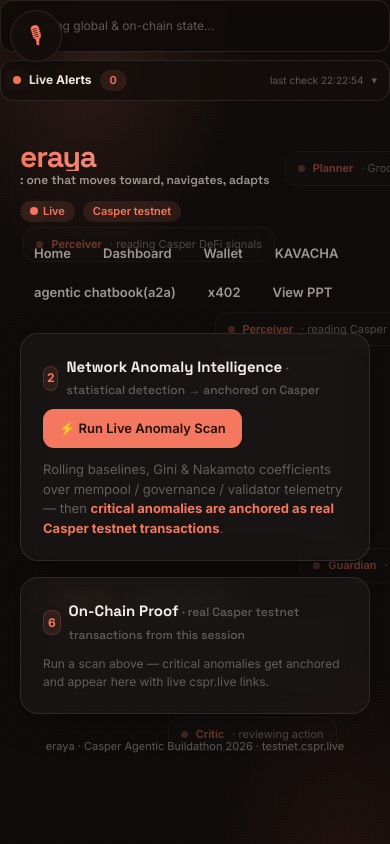
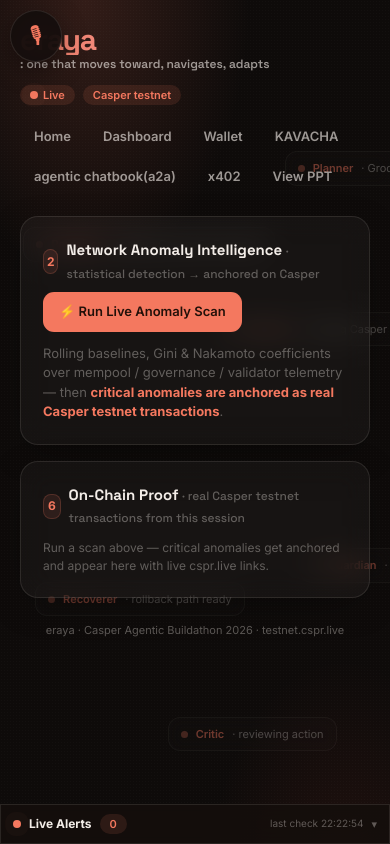
Before and after one commit to martian3062/eraya_microsoft, a Django app: page /demo/anomaly/ in a window 390 px wide. Run offline with Django 5.2, Linux system fonts and the light colour scheme; parts of the project's set-up code (start-up, migrations or seed data) failed here and were passed over; some libraries are stand-ins or nearby versions.

Commit message:
Mobile: dock Live Alerts to the bottom and collapse by default (was top + expanded)
Co-Authored-By: Claude Opus 4.8 <noreply@anthropic.com>

```diff
--- a/backend/apps/frontend/templates/frontend/demo_base.html
+++ b/backend/apps/frontend/templates/frontend/demo_base.html
@@ -60,7 +60,11 @@ nav.tabs a.active{color:var(--a);background:rgba(244,120,95,.10);border-color:rg
 .alert .t{color:var(--fg);font-weight:500}.alert .m{color:var(--fg3);font-size:11px;margin-top:2px;overflow:hidden;text-overflow:ellipsis;white-space:nowrap}
 .alert-time{color:var(--fg3);font-size:10px;float:right}
 ::-webkit-scrollbar{width:6px}::-webkit-scrollbar-thumb{background:rgba(244,120,95,.25);border-radius:3px}
-@media(max-width:860px){#alerts{position:static;width:100%;max-width:100%;margin:0 0 16px}}
+@media(max-width:860px){
+  #alerts{position:fixed;left:0;right:0;bottom:0;top:auto;width:100%;max-width:100%;margin:0}
+  #alerts-head{border-radius:0}
+  #alerts-body{border-radius:0;max-height:46vh}
+}
 /* ── Advisory Copilot (voice) ── */
 #copilot{position:fixed;bottom:16px;left:16px;z-index:61}
 #cop-fab{width:52px;height:52px;border-radius:50%;border:1px solid var(--bd);background:rgba(20,14,12,.92);color:var(--a);font-size:22px;cursor:pointer;backdrop-filter:blur(16px);box-shadow:0 8px 30px -8px rgba(0,0,0,.7);transition:.15s}
@@ -154,6 +158,8 @@ function pushAlert(a){const k=a.key||(a.kind+'|'+a.text),now=Date.now();if(_seen
 function renderAlerts(){const feed=document.getElementById('alerts-feed'),crit=_alerts.filter(a=>(a.severity||0)>=0.85).length,cnt=document.getElementById('alerts-count');cnt.textContent=_alerts.length;document.getElementById('alerts-dot').style.background=crit?A_DEEP:(_alerts.length?A:A_SOFT);if(!_alerts.length){feed.innerHTML='<div style="color:'+A_SOFT+';padding:8px">✓ All systems nominal</div>';return;}feed.innerHTML=_alerts.map(a=>{const c=a.color||sev(a.severity||0.6);return `<div class="alert" style="border-color:${c}"><span class="alert-time">${a.time}</span><div class="t">${a.icon||'●'} ${esc(a.text)}</div><div class="m">${esc(a.meta||'')}${a.url?` · <a href="${a.url}" target="_blank">cspr.live ↗</a>`:''}</div></div>`;}).join('');}
 async function pollAlerts(){try{const d=await jget('/api/domains/casper_defi/threats/');(d.threats||[]).forEach(t=>pushAlert({kind:'threat',key:'threat|'+t.type+'|'+t.target,severity:t.severity,icon:t.severity>=0.85?'🔴':'🟠',text:(t.type||'').replace(/_/g,' ')+' · '+(t.target||''),meta:t.summary}));}catch(e){}document.getElementById('alerts-hb').textContent='last check '+new Date().toLocaleTimeString('en',{hour12:false});}
 pollAlerts(); setInterval(pollAlerts,12000);
+// on mobile, dock alerts at the bottom collapsed by default
+if(window.matchMedia&&window.matchMedia('(max-width:860px)').matches){const _al=document.getElementById('alerts');if(_al)_al.classList.add('collapsed');}
 
 // floating agent nodes
 const AGENTS=[{role:'Perceiver',acts:['reading Casper DeFi signals','TabPFN risk scoring','baseline z-score check','mempool flow analysis']},{role:'Planner',acts:['Groq → plan generated','risk-adjusted rebalance','querying Recoverer','LLM cascade active']},{role:'Recoverer',acts:['rollback path ready','re-plan on failure','SLO restored','staged swap sizing']},{role:'Guardian',acts:['KAVACHA policy check','A2A signature verified','threat blocked','anchoring on-chain']},{role:'Critic',acts:['reviewing action','verdict: REVISE','adversarial check','slippage risk flagged']}];
```
